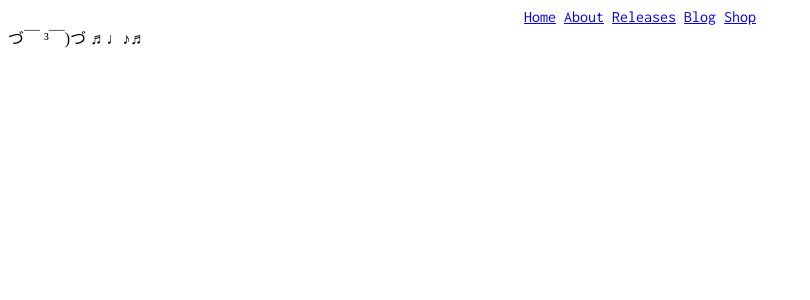
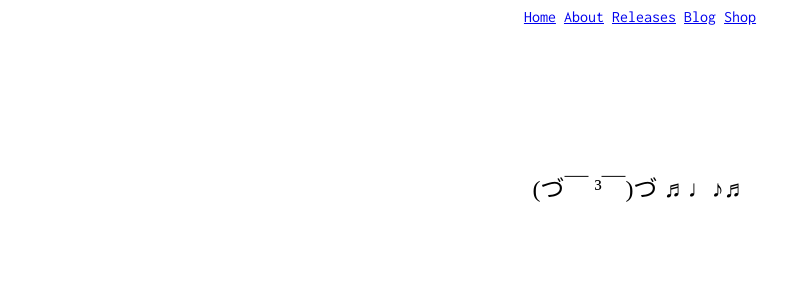
Before and after one commit to 503meditation/helloworld, a Jekyll site: the page built from index.html, in a window 1280 px wide. Shown: the top 300 px of the page, without its empty margins (0-810 px from the left). Built offline with Jekyll 4.4.1, drawn with Linux system fonts in a browser that asks for light colours.

Commit message:
landing update

```diff
--- a/_sass/main.scss
+++ b/_sass/main.scss
@@ -31,3 +31,10 @@ li {
 li a:hover {
   background-color: #111111;
 }
+
+guru {
+  display: block;
+  text-align: center;
+  margin: 6em;
+  font-size: x-large;
+}
--- a/index.html
+++ b/index.html
@@ -3,4 +3,4 @@ layout: default
 title: Home
 ---
 
-<guru>{{ "づ￣ ³￣)づ ♬♩♪♬" }}</guru>
+<guru>{{ "(づ￣ ³￣)づ ♬♩♪♬" }}</guru>
```
Also changed, not shown: 6 other files.
